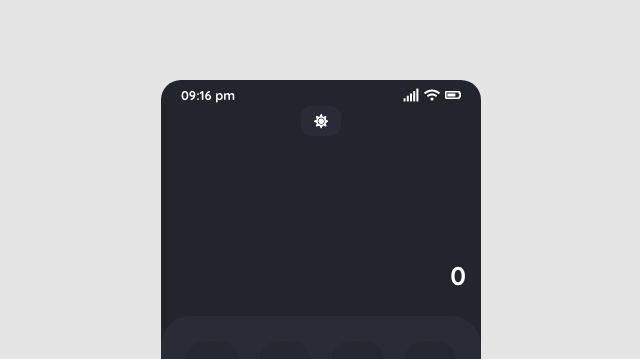
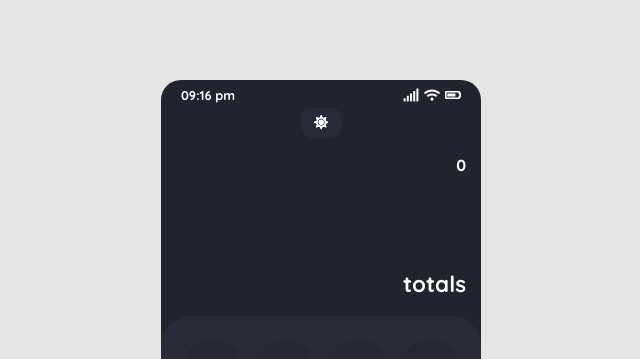
Before and after one commit to vjespinoza/react-calculator, a React (Create React App) app: page / in a window 1280 px wide. Shown: the top 359 px of the page, without its empty margins (319-959 px from the left). Built offline with nearby package versions, Linux system fonts and the light colour scheme.

Commit message:
checkpoint

```diff
--- a/src/components/Calculator/Calculator.elements.js
+++ b/src/components/Calculator/Calculator.elements.js
@@ -94,14 +94,19 @@ export const TopRigth = styled.div`
 
 export const DisplayHistory = styled.div`
     display: flex;
-    align-items: flex-end;
     color: ${(props) => (props.darkMode ? colDark : "white")};
     /* background-color: orange; */
     flex: 5 1 0;
     padding: 0 15px;
-    font-size: 0.8rem;
-    text-align: right;
     overflow: auto;
+    font-size: 1rem;
+    font-weight: bold;
+
+    & p {
+        text-align: right;
+        margin-left: auto;
+        /* background-color: red; */
+    }
 
     /* width */
     &::-webkit-scrollbar {
@@ -131,11 +136,15 @@ export const DisplayValue = styled.div`
     flex: 3 1 0;
     padding: 0 15px;
     color: ${(props) => (props.darkMode ? colDark : "white")};
-    font-weight: bolder;
-    font-size: 1.6rem;
-    text-align: right;
-    margin-top: 10px;
-    word-break: break-all;
+
+    & h3 {
+        color: inherit;
+        font-weight: bold;
+        font-size: 1.4rem;
+        text-align: right;
+        line-height: 2.5;
+        word-break: break-all;
+    }
 `;
 
 //Keyboard elements
--- a/src/components/Calculator/Display/Display.js
+++ b/src/components/Calculator/Display/Display.js
@@ -47,8 +47,12 @@ const Display = ({ toggleDarkMode, darkMode, currentVal }) => {
                     )}
                 </span>
             </DisplayTop>
-            <DisplayHistory darkMode={darkMode}></DisplayHistory>
-            <DisplayValue darkMode={darkMode}>{displayValues}</DisplayValue>
+            <DisplayHistory darkMode={darkMode}>
+                <p>{displayValues}</p>
+            </DisplayHistory>
+            <DisplayValue darkMode={darkMode}>
+                <h3>totals</h3>
+            </DisplayValue>
         </CalcDisplay>
     );
 };
```
